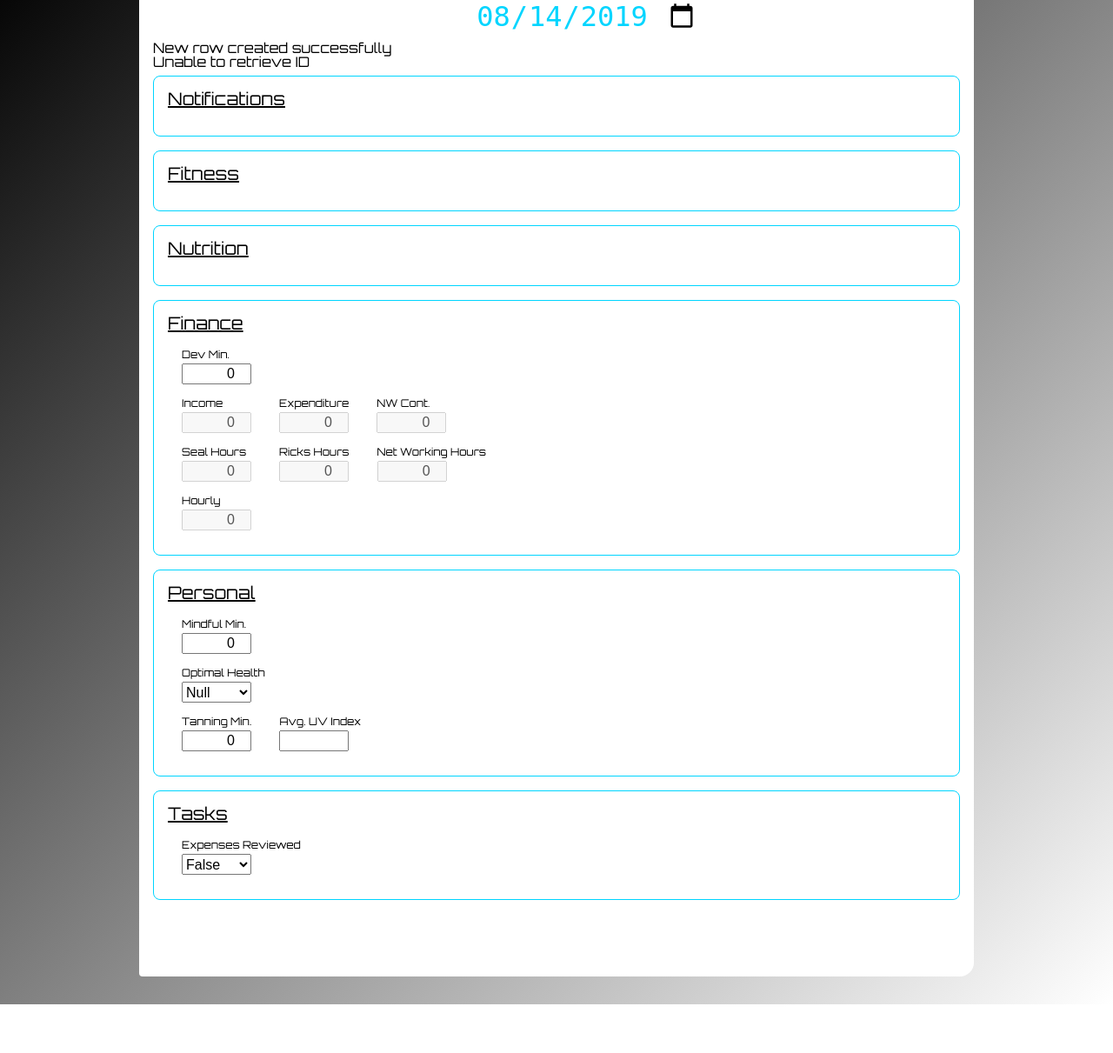
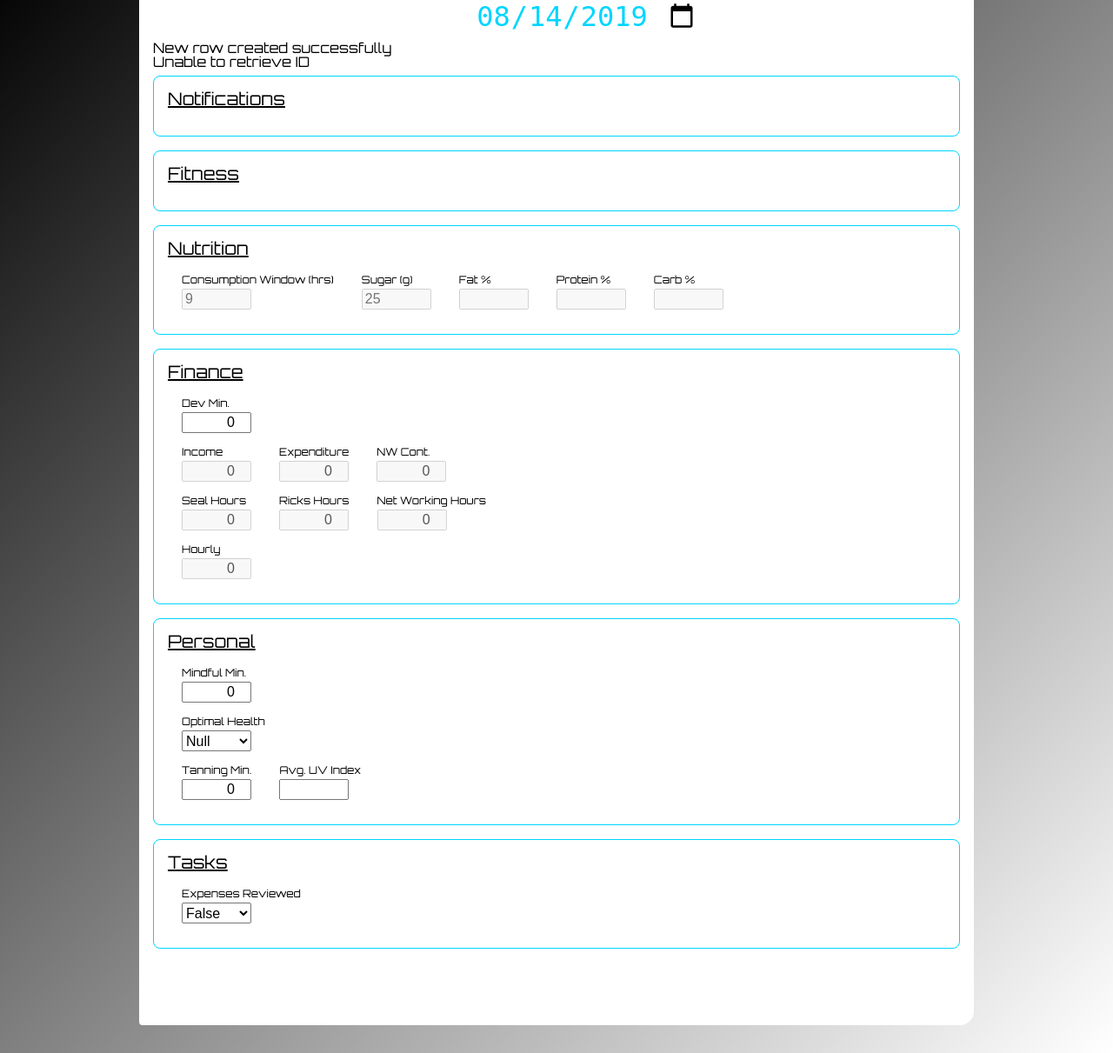
Before and after one commit to JaySoftwareSolutionsLLC/homebase, a PHP site: page /resources/forms/day_info.php in a window 1280 px wide. Shown: the part 65-1276 px from the top of the page at 87% size. Before the commit the page ends 1220 px from the top, so only its background shows below. Run offline with PHP 8.4, Linux system fonts and the light colour scheme; data that the repository does not hold is empty; style sheets or scripts are compiled from the project's sources; some libraries are stand-ins or nearby versions.

Commit message:
Minor day_info css updates

```diff
--- a/resources/constants-2019.php
+++ b/resources/constants-2019.php
@@ -67,6 +67,8 @@ const MINDFULNESS_TARGET_HOURS =        72; // Equates to 3 sessions / week @ 30
 
 const START_DATE_STRING_DAY_INFO =      'January 29th 2019';
 
+const nutrient_database_api_key =       'yqJUdbNVgWpkR6cR91zwOs6CGGa9bTGNaWGYrH1V';
+
 /*
 const START_DATE_STRING_BENCH_PRESS = 	'June 4th 2018';
 const STARTING_BENCH_PRESS =			160; // In pounds
--- a/resources/css/day_info.css
+++ b/resources/css/day_info.css
@@ -45,7 +45,7 @@ html body main form section div.row {
   padding: 0.25rem 0;
 }
 
-html body main form section div.row span.input {
+html body main form section div.row span.input, html body main form section div.row span.flex-input {
   display: -webkit-inline-box;
   display: -ms-inline-flexbox;
   display: inline-flex;
@@ -56,11 +56,11 @@ html body main form section div.row span.input {
   margin: 0 1rem;
 }
 
-html body main form section div.row span.input input, html body main form section div.row span.input select {
+html body main form section div.row span.input input, html body main form section div.row span.input select, html body main form section div.row span.flex-input input, html body main form section div.row span.flex-input select {
   width: 5rem;
 }
 
-html body main form section div.row span.input input.numeric, html body main form section div.row span.input select.numeric {
+html body main form section div.row span.input input.numeric, html body main form section div.row span.input select.numeric, html body main form section div.row span.flex-input input.numeric, html body main form section div.row span.flex-input select.numeric {
   text-align: right;
 }
 
--- a/resources/css/day_info.scss
+++ b/resources/css/day_info.scss
@@ -32,7 +32,7 @@ html {
                         width:                                                                  100%;
                         flex-flow:                                                              row nowrap;
                         padding:                                                                0.25rem 0;
-                        span.input {
+                        span.input, span.flex-input {
                             display:                                                            inline-flex;
                             flex-flow:                                                          column nowrap;
                             margin:                                                             0 1rem;
--- a/resources/forms/day_info.php
+++ b/resources/forms/day_info.php
@@ -147,6 +147,28 @@
                 </section>
                 <section style=''>
                     <h3 style=''>Nutrition</h3>
+                    <div class='row'>
+                        <span class='flex-input' style=''>
+                            <label for='consumption-timewindow'>Consumption Window (hrs)</label>
+                            <input disabled='true' type='number' name='consumption-timewindow' id='consumption-timewindow' value='' placeholder='9' />
+                        </span>
+                        <span class='flex-input' style=''>
+                            <label for='consumption-sugar'>Sugar (g)</label>
+                            <input disabled='true' type='number' name='consumption-sugar' id='consumption-sugar' value='' placeholder='25' />
+                        </span>
+                        <span class='flex-input' style=''>
+                            <label for='consumption-fat-percentage'>Fat %</label>
+                            <input disabled='true' type='number' name='consumption-fat-percentage' id='consumption-fat-percentage' value='' placeholder='' />
+                        </span>
+                        <span class='flex-input' style=''>
+                            <label for='consumption-protein-percentage'>Protein %</label>
+                            <input disabled='true' type='number' name='consumption-protein-percentage' id='consumption-protein-percentage' value='' placeholder='' />
+                        </span>
+                        <span class='flex-input' style=''>
+                            <label for='consumption-carb-percentage'>Carb %</label>
+                            <input disabled='true' type='number' name='consumption-carb-percentage' id='consumption-carb-percentage' value='' placeholder='' />
+                        </span>
+                    </div>
                 </section>
                 <section style=''>
                     <h3 style=''>Finance</h3>
```
Also changed, not shown: 1 other file.
